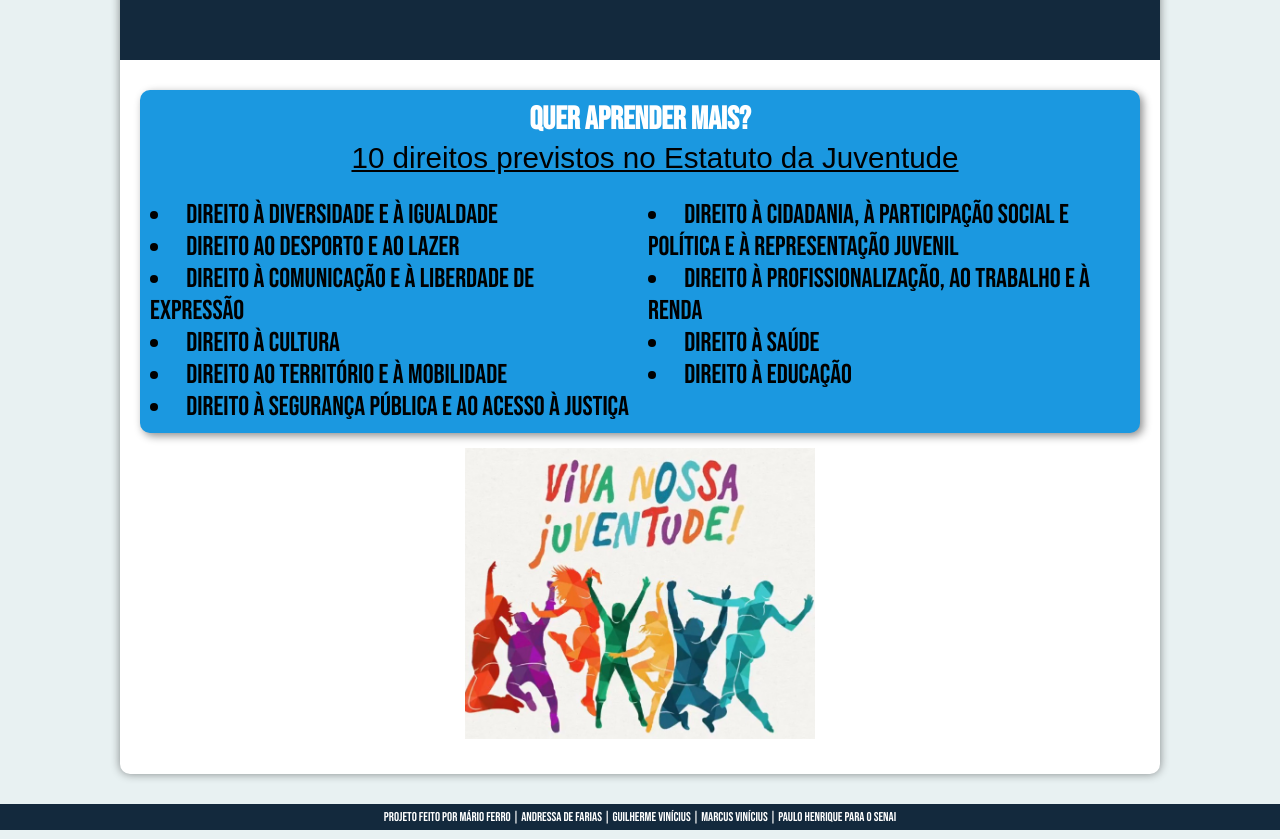
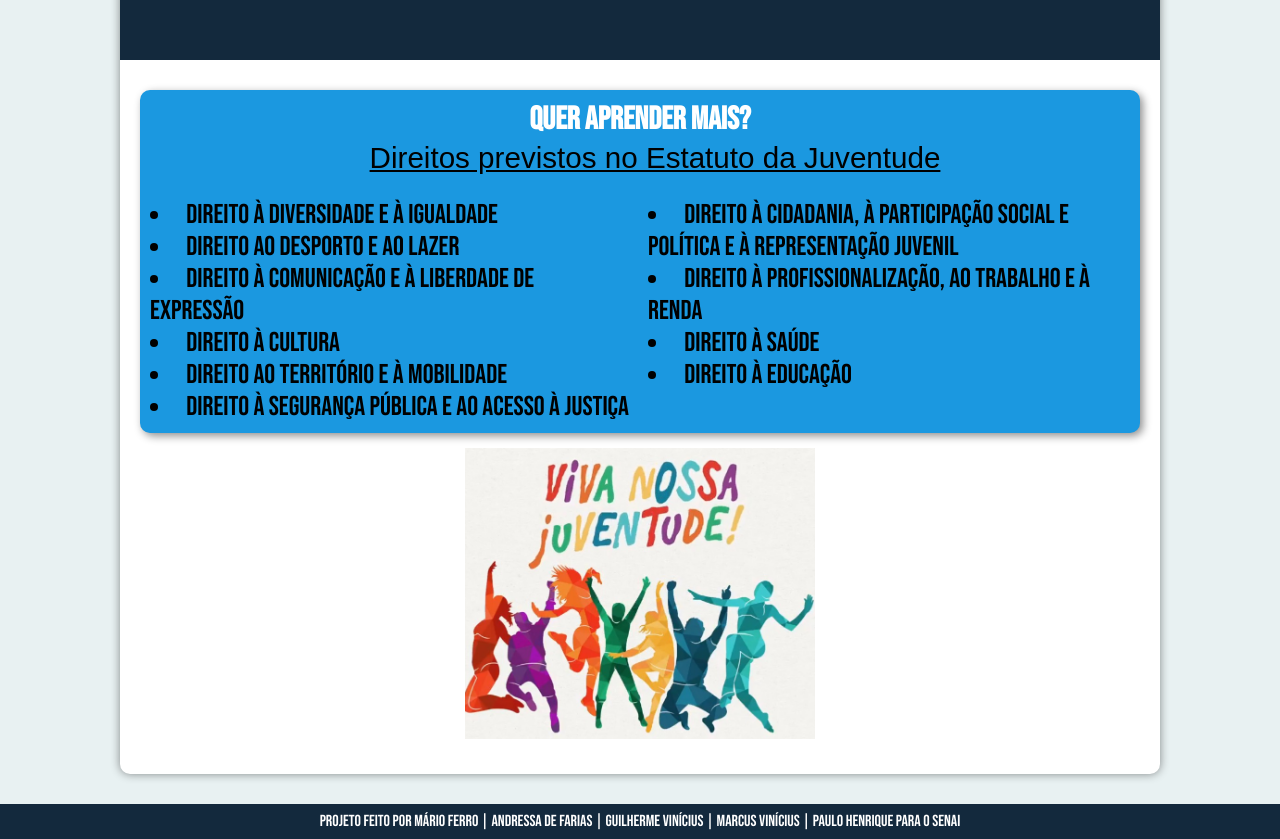
Before and after one commit to mariocpferro/projetosenai, a plain HTML site: page index.html in a window 1280 px wide. Shown: the part 3060-3899 px from the top of the page. Drawn offline with Linux system fonts and the light colour scheme; grey boxes are pictures that could not be loaded.

Commit message:
alteracao direitos

```diff
--- a/index.html
+++ b/index.html
@@ -65,7 +65,7 @@
 
             <aside>
                 <h3>Quer aprender mais?</h3>
-                <p id="direitos">10 direitos previstos no Estatuto da Juventude</p>
+                <p id="direitos">Direitos previstos no Estatuto da Juventude</p>
                 <ul>
                     <li>Direito à Diversidade e à Igualdade</li>
                     <li>Direito ao Desporto e ao Lazer</li>
@@ -86,7 +86,7 @@
         </article>
     </main>
     <footer>
-        <p>Projeto feito por Mário Ferro | Andressa de Farias | Guilherme Vinícius | Marcus Vinícius | <a href="https://www.instagram.com/062_paulin" target="_blank">Paulo Henrique</a> para o <a href="https://www.senaigo.com.br/home" target="_blank">SENAI</a></p>
+        <p>Projeto feito por <a href="https://www.instagram.com/mariocpferro" target="_blank">Mário Ferro</a> | Andressa de Farias | Guilherme Vinícius | Marcus Vinícius | <a href="https://www.instagram.com/062_paulin" target="_blank">Paulo Henrique</a> para o <a href="https://www.senaigo.com.br/home" target="_blank">SENAI</a></p>
     </footer>
 </body>
 </html>
--- a/style.css
+++ b/style.css
@@ -219,8 +219,8 @@ footer {
     background-color: var(--cor5);
     color: white;
     text-align: center;
-    font-size: 0.8em;
-    padding: 5px;
+    font-size: 1em;
+    padding: 8px;
 }
 
 footer a {
```
